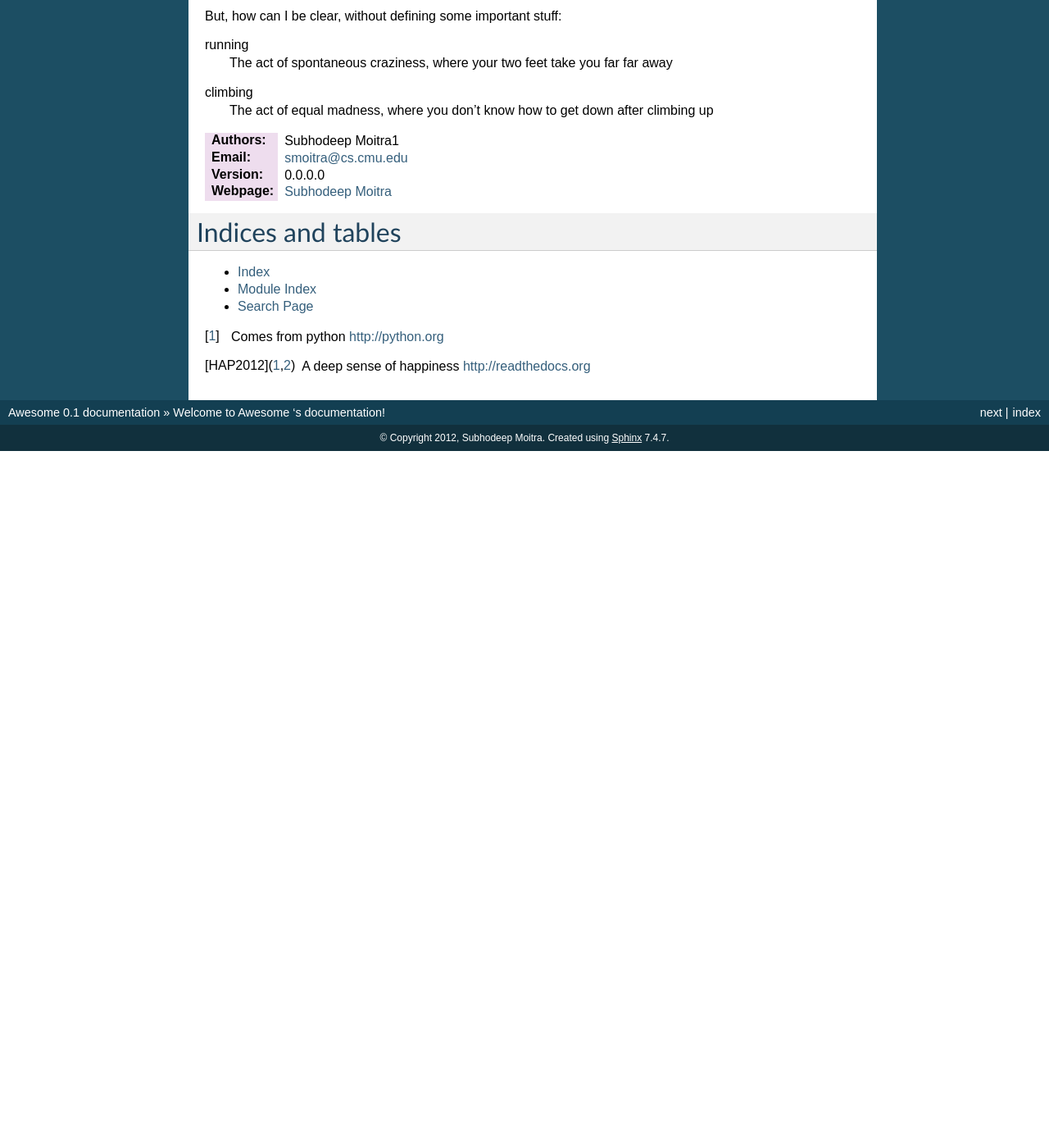
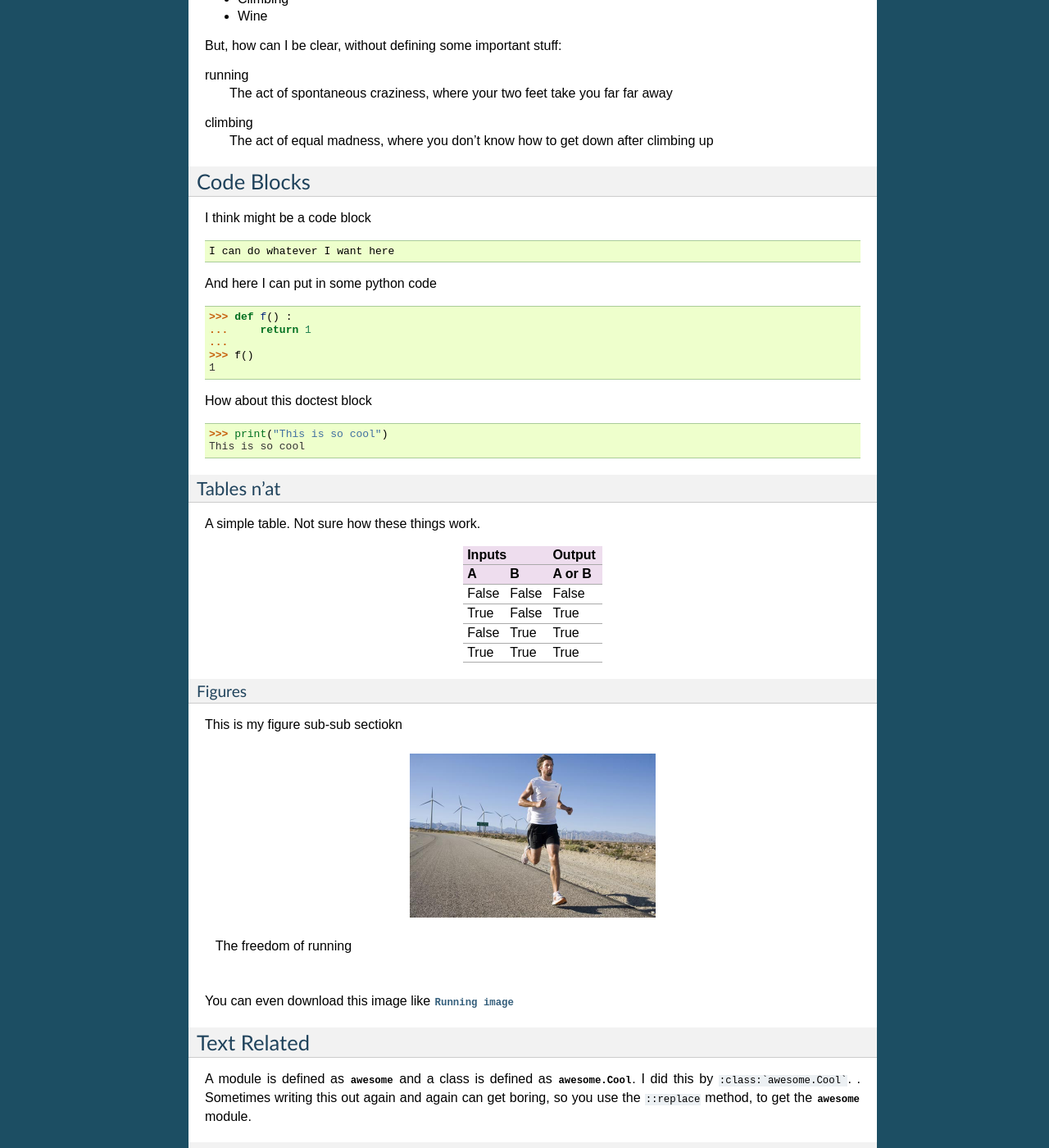
Before and after one commit to smoitra87/scratch, a Sphinx documentation site: the page built from sphinx-doc/doc/index.rst, in a window 1280 px wide and 1400 px high, scrolled down 786 px. Shown: the whole window at 82% size. Built offline with Sphinx 7.4.7, drawn with Linux system fonts in a browser that asks for light colours; formulas are drawn with MathJax 3; before the commit the page ends 1336 px from its top, so only the background shows below that; some of the changed text lies outside the part shown.

Commit message:
More restructured text stuff

````diff
--- /dev/null
+++ b/sphinx-doc/doc/blasec.rst
@@ -0,0 +1,16 @@
+Bla Section
+-----------
+
+This section is just completely bla and does not really serve any function.
+
+.. warning::
+	A completely bla section
+
+.. error::
+	Haha..! That was a complete error
+
+.. danger::
+	You are going to crash..!
+
+.. note::
+	Take care or else.
--- a/sphinx-doc/doc/index.rst
+++ b/sphinx-doc/doc/index.rst
@@ -15,6 +15,8 @@ This is the most awesome project awesome. It containts cool and ultracool code.
 
 Additional Documentation
 ========================
+There is so much goodness coming up such as in `Tables n'at`_.
+
 
 General paragraph text
 ----------------------
@@ -32,7 +34,7 @@ I think this happiness [1]_ can be often be attributed to coding. Let me cite an
 A List of things I like :
 
 * Food
-* Running
+* Running - Such as in running_
 	(1) 5K
 	(2) Marathon
 * Climbing
@@ -46,6 +48,72 @@ running
 climbing
 	The act of equal madness, where you don't know how to get down after climbing up
 
+Code Blocks
+-----------
+I think might be a code block ::
+
+	I can do whatever I want here
+
+And here I can put in some python code ::
+
+	>>> def f() :
+	... 	return 1
+	...
+	>>> f()
+	1
+
+How about this doctest block ::
+
+	>>> print("This is so cool")
+	This is so cool
+
+Tables n'at
+***********
+
+A simple table. Not sure how these things work.
+
+=====  =====  ======
+   Inputs     Output
+------------  ------
+  A      B    A or B
+=====  =====  ======
+False  False  False
+True   False  True
+False  True   True
+True   True   True
+=====  =====  ======
+
+..
+	This comment is going to be lost
+
+..	This comment will not be shown but may appear in HTML comments
+
+Figures
++++++++
+This is my figure sub-sub sectiokn
+
+.. _running:
+.. figure::	images/running.jpg
+	:align:	center
+	:width:	300
+	:height: 200
+
+	The freedom of running
+
+You can even download this image like :download:`Running image<images/running.jpg>`
+
+Text Related
+------------
+
+A module is defined as :mod:`awesome` and a class is defined as :class:`awesome.Cool`. I did this by ``:class:`awesome.Cool```.
+. Sometimes writing this out again and again can get boring, so you use the ``::replace`` method, to get the |awesome| module.
+
+.. |awesome| replace:: :mod:`awesome`
+
+.. include:: blasec.rst
+
+Some definitions
+----------------
 
 :Authors: Subhodeep Moitra1
 :Email: smoitra@cs.cmu.edu
@@ -61,5 +129,9 @@ Indices and tables
 
 .. _Python: http://python.org
 
+Draw a horizontal lines for the references
+
+-------------------------------
+
 .. [1] Comes from python http://python.org
 .. [HAP2012] A deep sense of happiness http://readthedocs.org
````
Also changed, not shown: sphinx-doc/doc/images/running.jpg (added).
